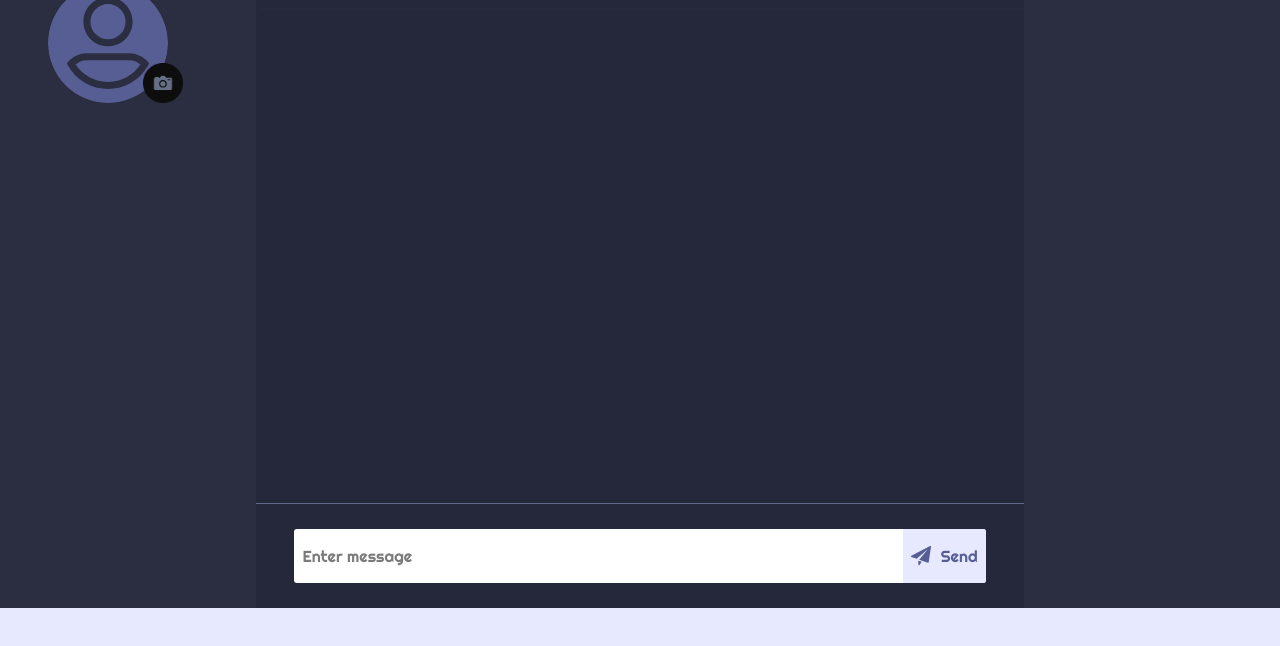
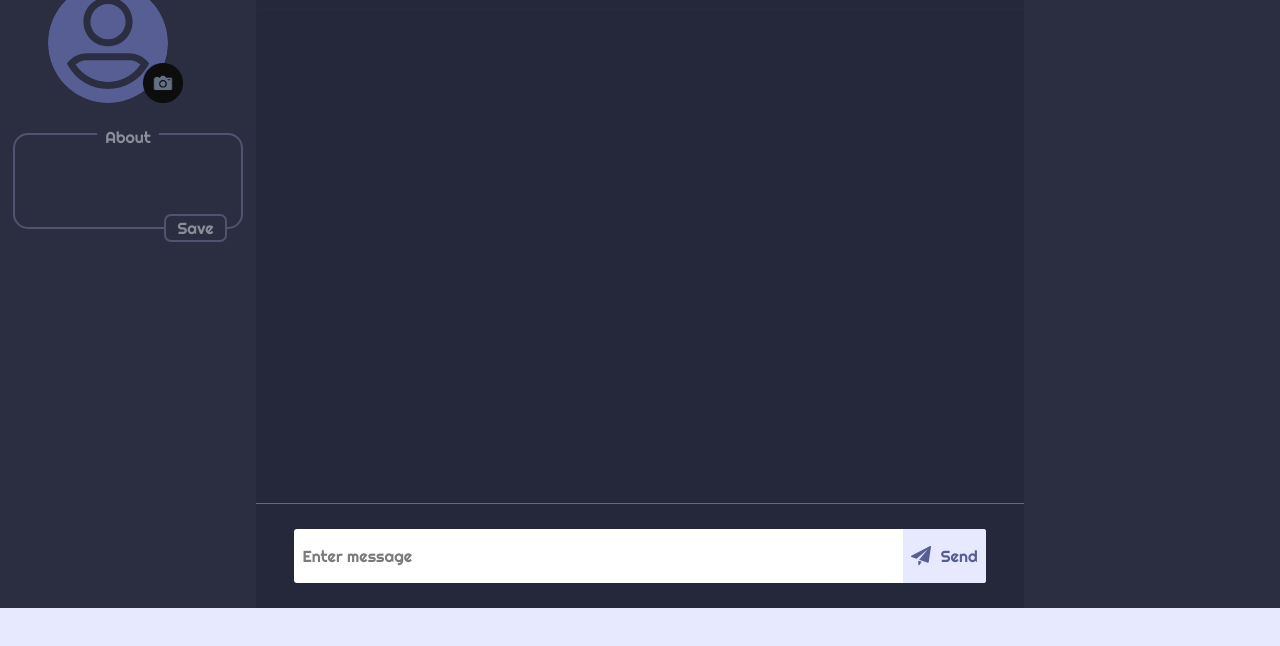
Before and after one commit to Nageswari-droid/chatApp, a plain HTML site: page frontend/index.html in a window 1280 px wide. Shown: the part 152-798 px from the top of the page. Drawn offline with nearby package versions, Linux system fonts and the light colour scheme; no server answers; a web font is replaced by a local one.

Commit message:
About div is added.

```diff
--- a/frontend/index.html
+++ b/frontend/index.html
@@ -54,6 +54,24 @@
                             </label>
                         </form>
                     </div>
+                    <div class="about">
+                        <div class="about-text-box">
+                            <!-- <text type="textarea" class="about-yourself" rows="10" cols="100"> -->
+                            <textarea class="about-yourself" rows="3" cols="26" maxlength="150" id="text-area-id">
+                            </textarea>
+                            <div class="write-div">
+
+                                <div class="write-move-div">About</div>
+
+
+                                <div class="save-btn">
+                                    Save
+                                </div>
+
+                            </div>
+
+                        </div>
+                    </div>
                 </div>
                 <div class="msg-deatils">
                     <div class="msgs-div">
--- a/frontend/index.js
+++ b/frontend/index.js
@@ -12,6 +12,9 @@ const msgNot = document.querySelector('.msg-notification');
 const date = document.querySelector('.each-date');
 const form = document.querySelector('.form-enable');
 const profilePic = document.querySelector('#file-upload-id');
+const textArea = document.querySelector('.about-yourself');
+
+const textAreaAnime = document.querySelector('.write-size');
 
 var formData = new FormData();
 var appendMsgFlag = 0,
@@ -54,6 +57,10 @@ userName.addEventListener('keypress', function(event) {
         inputHandler(name);
     }
 });
+
+textArea.addEventListener('click', () => {
+    // textAreaAnime.classList.add('write-move-div');
+})
 
 socket.on('user-connected', function(userName) {
     msgNotifications(`${userName} Connected`);
--- a/frontend/style.css
+++ b/frontend/style.css
@@ -157,11 +157,8 @@ body {
 
 .joined-status {
     width: 20%;
-    height: 100%;
     background-color: #2b2e40;
-    overflow: auto;
     color: white;
-    text-align: center;
 }
 
 .msg-deatils {
@@ -171,14 +168,9 @@ body {
 }
 
 .msgs-div {
-    /* margin: 0px 15px; */
-    /* padding: 0px 10px; */
     width: 100%;
     height: 570px;
-    /* overflow: auto; */
-    /* margin: auto; */
     background-color: rgb(37 40 58);
-    /* border-radius: 5px; */
 }
 
 .each-date {
@@ -364,6 +356,74 @@ body {
     visibility: hidden;
 }
 
+.about {
+    width: 100%;
+    margin-top: 30px;
+}
+
+.about-text-box {
+    width: 90%;
+    margin-left: auto;
+    margin-right: auto;
+}
+
+
+/* .save-parent-btn {
+    max-width: 30%;
+    margin-left: auto;
+    margin-right: 5px;
+} */
+
+.save-btn {
+    position: relative;
+    max-width: 30%;
+    margin-left: auto;
+    margin-right: 5px;
+    padding: 0px 5px;
+    top: 25px;
+    background-color: #2b2e40;
+    border: 2px solid #4f546f;
+    border-radius: 7px;
+    color: #8d8d9a;
+}
+
+.save-btn:hover {
+    cursor: pointer;
+}
+
+.about-text-box textarea {
+    width: 100%;
+    /* z-index: 100; */
+    color: #a7aab5;
+    margin: auto;
+    background-color: transparent;
+    border: 2px solid #4f546f;
+    border-radius: 15px;
+    outline: none;
+    padding: 10px;
+    /* height: 100px; */
+    overflow: hidden;
+    resize: none;
+}
+
+.write-div {
+    /* padding: 10px 0px; */
+    position: relative;
+    top: -70px;
+    width: 90%;
+    margin: auto;
+    text-align: center;
+}
+
+.write-move-div {
+    max-width: 30%;
+    color: #8d8d9a;
+    background-color: #2b2e40;
+    margin: auto;
+    position: relative;
+    top: -40px;
+}
+
 .messages::-webkit-scrollbar {
     width: 7px;
 }
```
